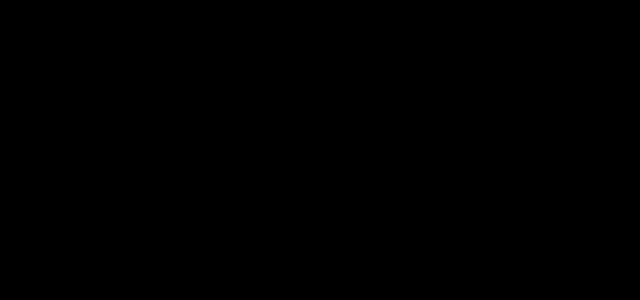
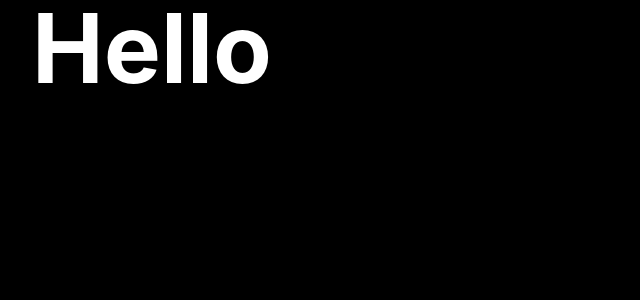
Before and after one commit to galifornia/agency-website, a Next.js app: page / in a window 1280 px wide. Shown: the top 300 px of the page, without its empty margins (0-640 px from the left). Built offline with nearby package versions, Linux system fonts and the light colour scheme.

Commit message:
Test talwindcss

```diff
--- a/pages/index.tsx
+++ b/pages/index.tsx
@@ -11,7 +11,7 @@
         {/* <meta name='description' content='Generated by create next app' /> */}
         <link rel='icon' href='/favicon.ico' />
       </Head>
-      <div className='font-bold text-8xl'>Hello</div>
+      <div className='font-bold text-8xl text-white'>Hello</div>
     </div>
   );
 };
```
